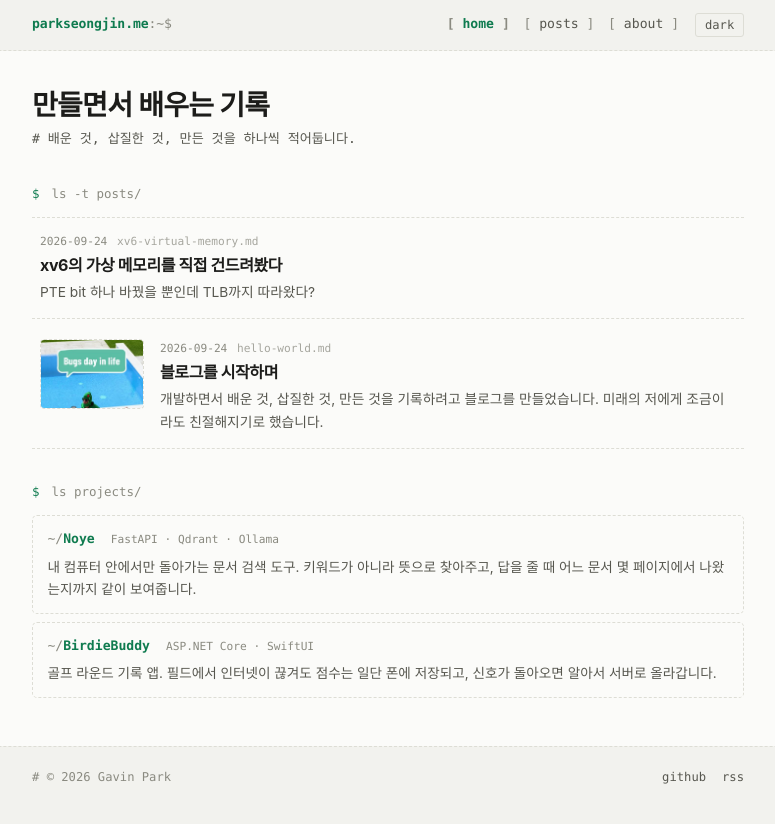
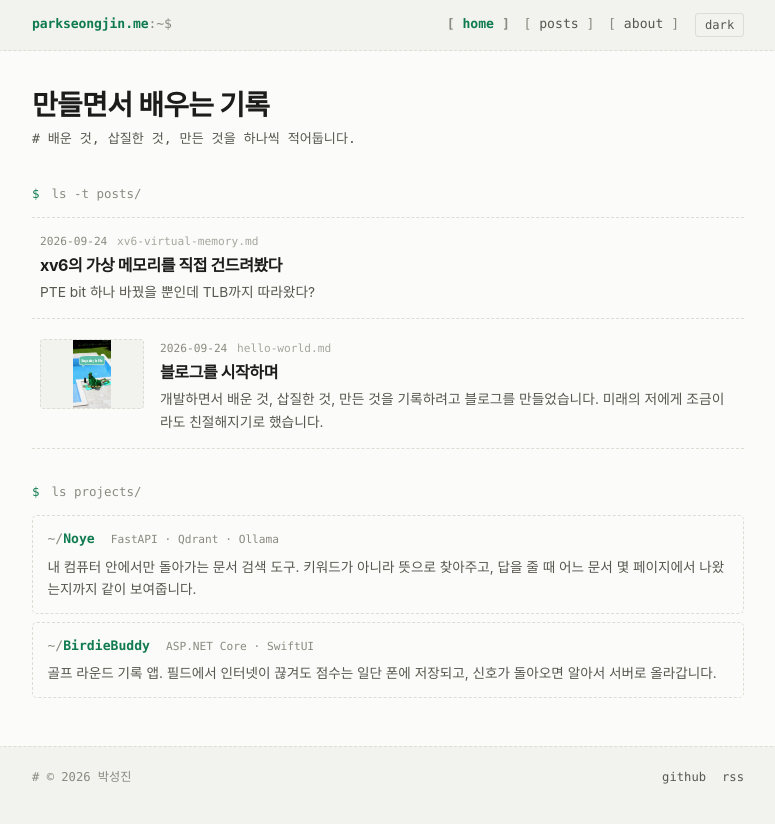
Before and after one commit to Kouen-Park/Park-Seongjin-dev-blog, an Astro site: page / in a window 1280 px wide. Shown: the whole page, without its empty margins (252-1027 px from the left). Built offline with nearby package versions, Linux system fonts and the light colour scheme; Astro itself is replaced by a stand-in of ours; a web font is replaced by a local one.

Commit message:
fix: 썸네일 잘림 제거(contain) + about/Footer 영문 이름 한글화
- PostRow 썸네일 object-fit: cover -> contain 으로 변경해 세로 사진도
  잘림 없이 전체가 보이도록. 레터박스 여백은 패널 색으로 채움.
- about.astro description/본문, Footer 저작권의 Gavin Park -> 박성진.
  (남은 Astro 기본 이미지는 없음 — 이전 커밋에서 모두 제거 완료.)

```diff
--- a/src/components/Footer.astro
+++ b/src/components/Footer.astro
@@ -4,7 +4,7 @@ const today = new Date();
 
 <footer>
 	<div class="inner">
-		<span class="copy"># © {today.getFullYear()} Gavin Park</span>
+		<span class="copy"># © {today.getFullYear()} 박성진</span>
 		<span class="links">
 			<a href="https://github.com/Kouen-Park" target="_blank" rel="noopener noreferrer">github</a>
 			<a href="/rss.xml">rss</a>
--- a/src/components/PostRow.astro
+++ b/src/components/PostRow.astro
@@ -68,10 +68,10 @@ const hasThumb = Boolean(heroImage);
 	.thumb {
 		width: 104px;
 		height: 70px;
-		object-fit: cover;
-		/* 세로로 긴 인물 사진을 가로 썸네일에 담을 때 위쪽이 잘려 인물이
-		   어색해 보이므로, 크롭 기준을 살짝 위(30%)로 올려 인물을 살립니다. */
-		object-position: center 30%;
+		/* 잘림 없이 이미지 전체를 담습니다. 세로 사진은 가로 칸 안에서
+		   좌우에 여백(레터박스)이 생기며, 그 여백은 패널 색으로 채웁니다. */
+		object-fit: contain;
+		background: var(--panel);
 		border: 1px dashed var(--border);
 		border-radius: 4px;
 		transition: border-color 0.12s ease;
--- a/src/pages/about.astro
+++ b/src/pages/about.astro
@@ -4,11 +4,11 @@ import Layout from '../layouts/BlogPost.astro';
 
 <Layout
 	title="소개"
-	description="Gavin Park — 만들면서 배우는 개발자"
+	description="박성진 — 만들면서 배우는 개발자"
 	pubDate={new Date('September 24 2026')}
 >
 	<p>
-		안녕하세요, 박성진(Gavin Park)입니다. 뉴질랜드에서 컴퓨터과학을 공부하고 있고,
+		안녕하세요, 박성진입니다. 뉴질랜드에서 컴퓨터과학을 공부하고 있고,
 		필요한 걸 직접 만들어보면서 배우는 편입니다.
 	</p>
 
```
